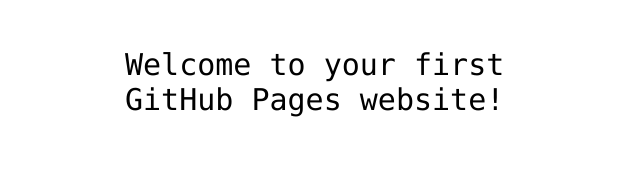
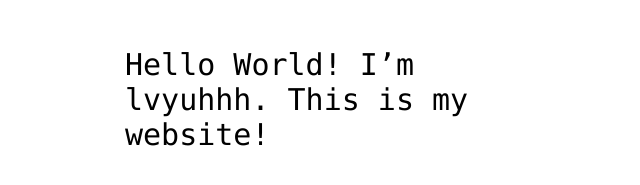
Before and after one commit to lvyuhhh/hello-world, a plain HTML site: page index.html in a window 1280 px wide. Shown: the part 341-526 px from the top of the page, without its empty margins (315-955 px from the left). Drawn offline with Linux system fonts and the light colour scheme.

Commit message:
Add my lvyuhhh  to index.htmi file

```diff
--- a/index.html
+++ b/index.html
@@ -12,7 +12,7 @@
 <img src="https://octodex.github.com/images/daftpunktocat-thomas.gif" id="octocat" alt="octocat-gif" />
 
 <!-- Change this code here by copy and pasting your template on line 15 -->
-<p>Welcome to your first GitHub Pages website!</p>
+<p>Hello World! I’m lvyuhhh. This is my website!</p>
 
 </body>
 </html>
```
